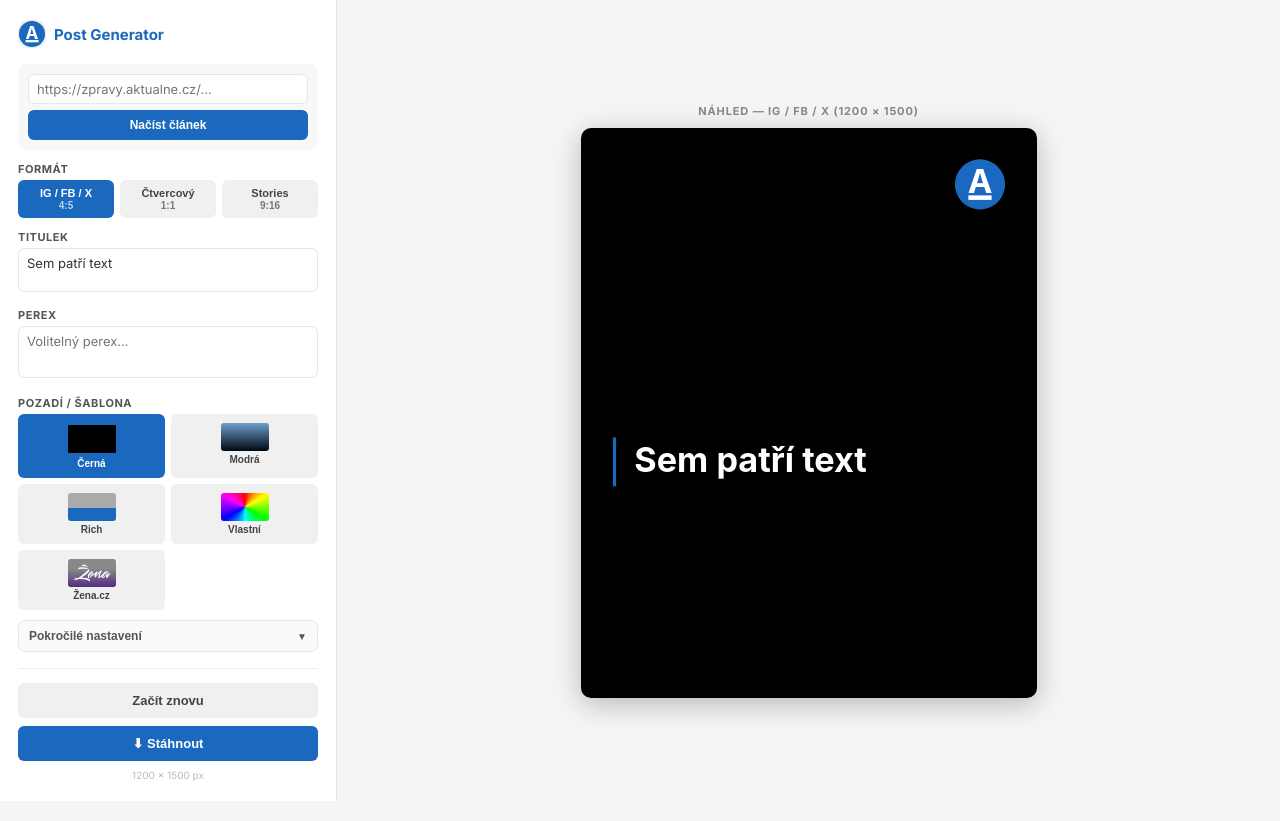
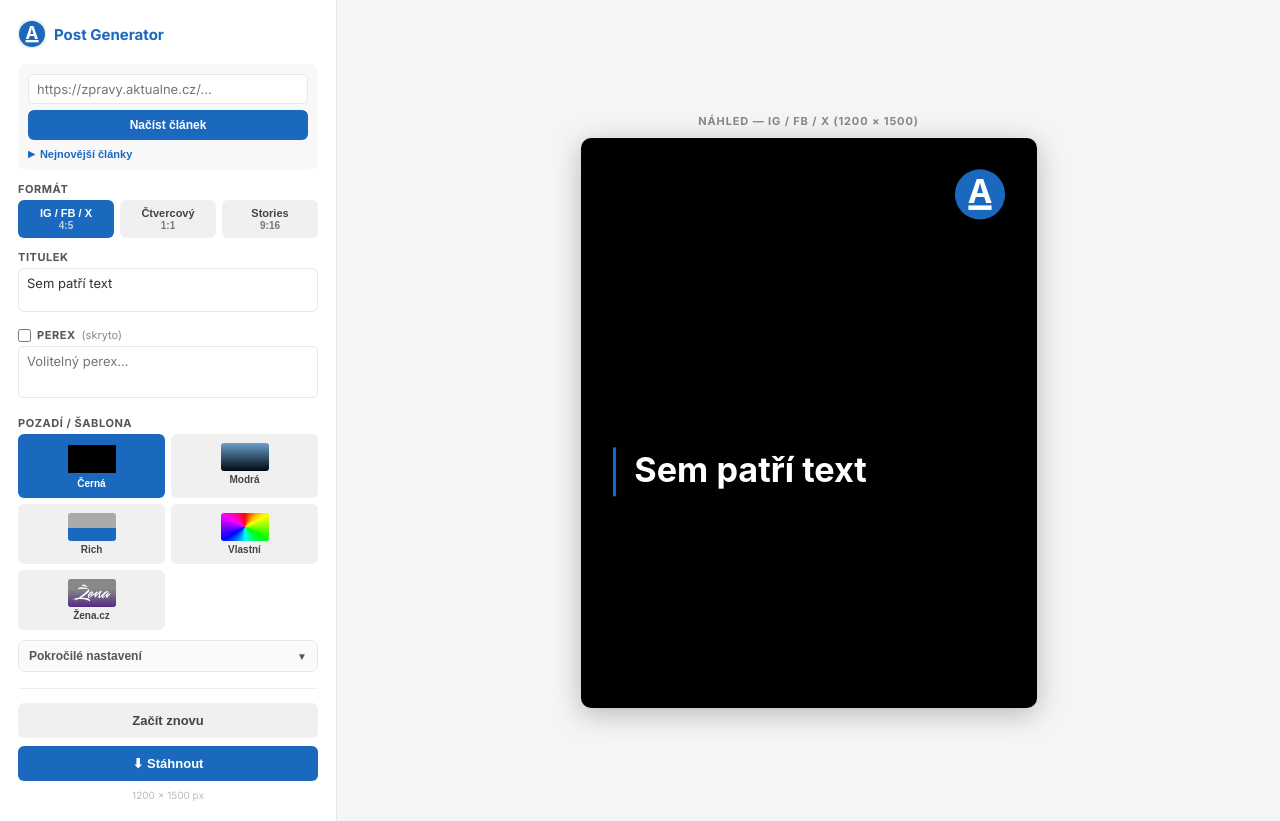
Before and after one commit to petrvnoucek-maker/Post-generator, a React (Vite) app: page / in a window 1280 px wide. Built offline with nearby package versions, Linux system fonts and the light colour scheme.

Commit message:
Update App.jsx
přidán list článků, checkbox u perexu, grandient fotky, autoselect u URL

```diff
--- a/src/App.jsx
+++ b/src/App.jsx
@@ -25,7 +25,8 @@ const DEFAULTS = {
   textColor: "#ffffff", textAlign: "left", textPos: "bottom",
   fontFamily: "Inter", fontScale: 1.0,
   bgMode: "template2", logoVariant: "blue",
-  customSub: "image", bgColor: "#1B69BF", overlayOpacity: 0.45,
+  customSub: "image", bgColor: "#1B69BF", overlayOpacity: 0.40,
+  showPerex: false,
   richVariant: "light", richPhotoPos: "top", richPanelColor: "#1B69BF",
   zenaOverlay: "dark", zenaOverlayOpacity: 0.85,
   fmt: FORMATS[0], advancedOpen: false, cropRect: null,
@@ -228,7 +229,12 @@ function drawTemplateStandard(ctx, w, h, opts) {
     ctx.fillStyle = g; ctx.fillRect(0, 0, w, h);
   } else if (bgMode === "image" && bgImage) {
     drawCropped(ctx, bgImage, 0, 0, w, h, cropRect);
-    ctx.fillStyle = `rgba(0,0,0,${overlayOpacity})`; ctx.fillRect(0, 0, w, h);
+    const gy = h * 0.28;
+    const og = ctx.createLinearGradient(0, gy, 0, h);
+    og.addColorStop(0,    "rgba(0,0,0,0)");
+    og.addColorStop(0.38, `rgba(0,0,0,${(overlayOpacity * 0.8).toFixed(2)})`);
+    og.addColorStop(1,    `rgba(0,0,0,${overlayOpacity.toFixed(2)})`);
+    ctx.fillStyle = og; ctx.fillRect(0, gy, w, h - gy);
   } else if (bgMode === "image") {
     drawPhotoPlaceholder(ctx, 0, 0, w, h, 0.33);
   } else {
@@ -500,26 +506,73 @@ function ArticleLoader({ onLoad, t, mobile }) {
   const [url, setUrl]         = useState("");
   const [loading, setLoading] = useState(false);
   const [msg, setMsg]         = useState(null); // { type:"err"|"ok", text }
-  const go = async () => {
-    const v = url.trim();
-    if (!v || loading) return;
+  const [feedOpen, setFeedOpen]       = useState(false);
+  const [feedLoading, setFeedLoading] = useState(false);
+  const [feedItems, setFeedItems]     = useState([]);
+  const [feedErr, setFeedErr]         = useState(null);
+
+  const run = async (v) => {
+    const target = (v != null ? v : url).trim();
+    if (!target || loading) return;
+    setUrl(target);
     setLoading(true); setMsg(null);
-    const r = await onLoad(v);
+    const r = await onLoad(target);
     setLoading(false);
     if (!r.ok) setMsg({ type:"err", text: r.error || "Načtení selhalo." });
     else setMsg({ type:"ok", text: r.noImage ? "Načteno (článek bez hlavní fotky)." : "Článek načten." });
   };
+
+  const toggleFeed = async () => {
+    const next = !feedOpen;
+    setFeedOpen(next);
+    if (next && feedItems.length === 0 && !feedLoading) {
+      setFeedLoading(true); setFeedErr(null);
+      try {
+        const resp = await fetch("/api/fetch-feed");
+        const data = await resp.json().catch(() => ({}));
+        if (!resp.ok) setFeedErr(data.error || `Chyba ${resp.status}.`);
+        else setFeedItems(data.items || []);
+      } catch {
+        setFeedErr("Feed se nepodařilo načíst.");
+      }
+      setFeedLoading(false);
+    }
+  };
+
+  const pick = (link) => { setFeedOpen(false); setMsg(null); run(link); };
+  const selectInput = e => { const el = e.target; setTimeout(() => el.select(), 0); };
+
   return (
     <div style={mkCard(t)}>
       <input type="url" value={url} onChange={e => setUrl(e.target.value)}
-        onKeyDown={e => { if (e.key === "Enter") go(); }}
+        onFocus={selectInput}
+        onKeyDown={e => { if (e.key === "Enter") run(); }}
         placeholder="https://zpravy.aktualne.cz/…"
         style={mkInp(t, mobile)} />
-      <button onClick={go} disabled={loading}
+      <button onClick={() => run()} disabled={loading}
         style={{ ...mkBtn(true, UI, t), width:"100%", marginTop:6, padding:"8px 0", opacity: loading ? 0.6 : 1, cursor: loading ? "default" : "pointer" }}>
         {loading ? "Načítám…" : "Načíst článek"}
       </button>
       {msg && <div style={{ fontSize:11, color: msg.type === "err" ? "#d9534f" : t.textMuted, marginTop:6, lineHeight:1.4 }}>{msg.text}</div>}
+
+      <button onClick={toggleFeed}
+        style={{ background:"none", border:"none", color:UI, cursor:"pointer", fontSize:11, fontWeight:600, padding:0, marginTop:8, display:"flex", alignItems:"center", gap:5 }}>
+        <span style={{ fontSize:9, display:"inline-block", transform: feedOpen ? "rotate(90deg)" : "none", transition:"transform .15s" }}>▶</span>
+        Nejnovější články
+      </button>
+      {feedOpen && (
+        <div style={{ marginTop:6, maxHeight:280, overflowY:"auto", border:`1px solid ${t.borderLight}`, borderRadius:6 }}>
+          {feedLoading && <div style={{ fontSize:11, color:t.textMuted, padding:"8px 10px" }}>Načítám feed…</div>}
+          {feedErr && <div style={{ fontSize:11, color:"#d9534f", padding:"8px 10px" }}>{feedErr}</div>}
+          {!feedLoading && !feedErr && feedItems.map((it, i) => (
+            <button key={i} onClick={() => pick(it.link)}
+              style={{ display:"block", width:"100%", textAlign:"left", background:"none", border:"none", borderBottom: i < feedItems.length - 1 ? `1px solid ${t.borderLight}` : "none", color:t.textPrimary, cursor:"pointer", fontSize:11.5, lineHeight:1.35, padding:"8px 10px" }}>
+              {it.title}
+            </button>
+          ))}
+          {!feedLoading && !feedErr && feedItems.length === 0 && <div style={{ fontSize:11, color:t.textMuted, padding:"8px 10px" }}>Žádné články.</div>}
+        </div>
+      )}
     </div>
   );
 }
@@ -548,7 +601,11 @@ function Controls({ st, dispatch, onImageUpload, onLoadArticle, autoResize, sele
       )}
       <label style={mkLbl(t)}>Titulek</label>
       <textarea value={st.headline} onChange={e => { set("headline", e.target.value); autoResize(e); }} onFocus={selectAll} style={{ ...mkInp(t, mobile), height:44, resize:"none", overflow:"hidden" }} />
-      <label style={mkLbl(t)}>Perex</label>
+      <label style={{ ...mkLbl(t), display:"flex", alignItems:"center", gap:6 }}>
+        <input type="checkbox" checked={st.showPerex} onChange={e => set("showPerex", e.target.checked)} style={{ margin:0, cursor:"pointer" }} />
+        <span>Perex</span>
+        <span style={{ fontWeight:400, textTransform:"none", letterSpacing:0, color:t.textMuted }}>{st.showPerex ? "(zobrazit)" : "(skryto)"}</span>
+      </label>
       <textarea value={st.subtext} onChange={e => { set("subtext", e.target.value); autoResize(e); }} onFocus={selectAll} placeholder="Volitelný perex…" style={{ ...mkInp(t, mobile), height:52, resize:"none", overflow:"hidden" }} />
       {isPhotoMode && (
         <>
@@ -779,7 +836,7 @@ export default function App() {
 
   const buildOpts = useCallback((overrides = {}) => ({
     bgMode: effectiveBgMode, bgColor: st.bgColor, bgImage: imgRef.current,
-    overlayOpacity: st.overlayOpacity, headline: st.headline, subtext: st.subtext,
+    overlayOpacity: st.overlayOpacity, headline: st.headline, subtext: st.showPerex ? st.subtext : "",
     supertitle: st.supertitle, textColor: st.textColor, fontFamily: st.fontFamily,
     fontScale: st.fontScale, textAlign: st.textAlign, textPos: st.textPos,
     logoVariant: st.logoVariant, richVariant: st.richVariant,
```
